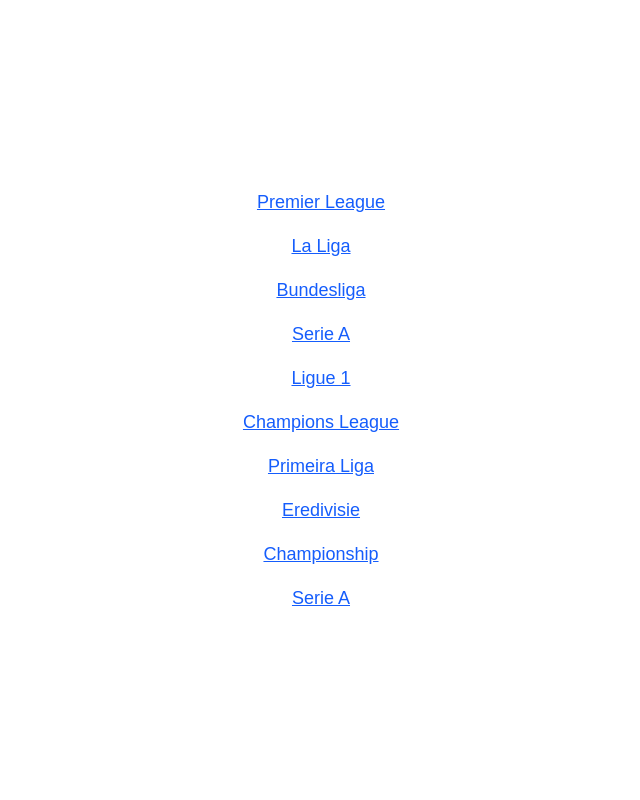
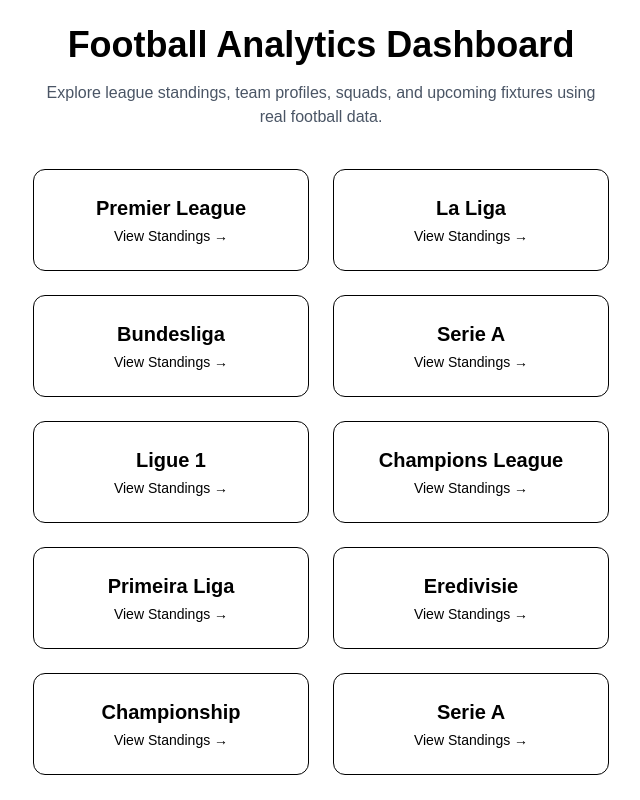
Before and after one commit to ergosha/Football-Analytics-Hub, a Next.js app: page / in a window 1280 px wide. Shown: the whole page, without its empty margins (319-959 px from the left). Built offline with nearby package versions, Linux system fonts and the light colour scheme.

Commit message:
Redesign of the home page with added title, description and league cards.

```diff
--- a/src/app/page.tsx
+++ b/src/app/page.tsx
@@ -13,16 +13,38 @@
 
 export default function Home() {
   return (
-    <main className="min-h-screen flex flex-col items-center justify-center gap-4">
+    <main className="min-h-screen flex flex-col items-center justify-center px-6">
+      {/* Title */}
+      <h1 className="text-4xl font-bold mb-4 text-center">
+        Football Analytics Dashboard
+      </h1>
+
+      {/* Description */}
+      <p className="text-gray-600 text-center max-w-xl mb-10"
+      >
+        Explore league standings, team profiles, squads, and upcoming
+        fixtures using real football data.
+      </p>
+
+      {/* League Grid */}
+      <div className="grid grid-cols-1 sm:grid-cols-2 gap-6 w-full max-w-xl">
         {leagues.map((league) => (
           <a
             key={league.code}
             href={`/standings/${league.code}`}
-          className="text-blue-600 underline text-lg"
+            className="border rounded-xl p-6 text-center
+                       hover:shadow-md transition
+                       bg-white"
           >
+           <h2 className="text-xl font-semibold">
             {league.name}
+            </h2>
+            <p className="text-sm text-gray mt-1">
+              View Standings →
+            </p>
           </a>
         ))}
+      </div>
     </main>
   );
 }
```
Lines whose indentation alone changed are shown as unchanged.
